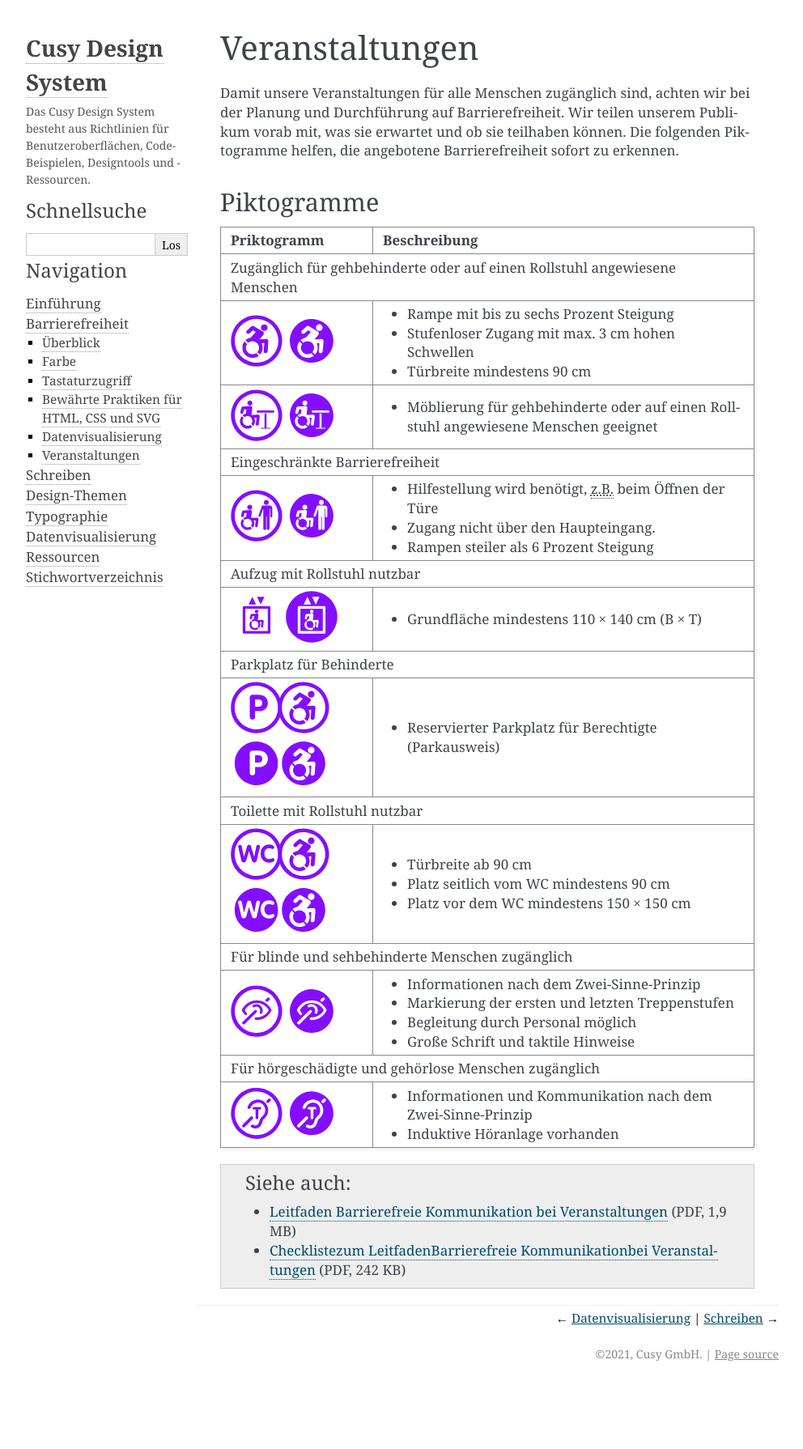
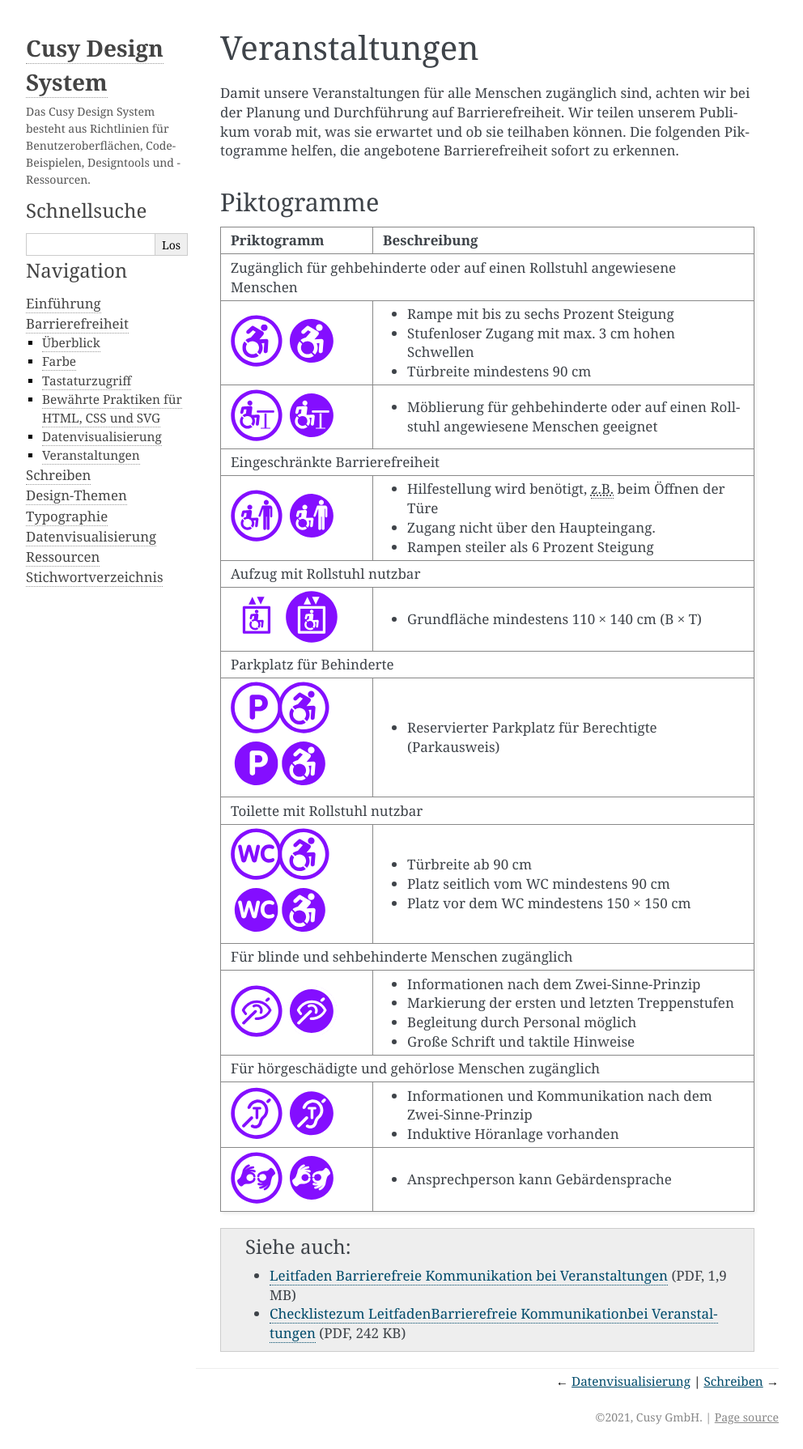
Before and after one commit to cusyio/cusy-design-system, a Sphinx documentation site: the page built from docs/accessibility/events.rst, in a window 1280 px wide. Shown: the whole page at 81% size, without its empty margins (148-1140 px from the left). Built offline with Sphinx 7.4.7, drawn with Linux system fonts in a browser that asks for light colours; before the commit the page ends 1712 px from its top, so only the background shows below that; some of the changed lines change nothing that is shown.

Commit message:
Add sign language

```diff
--- a/docs/accessibility/events.rst
+++ b/docs/accessibility/events.rst
@@ -9,72 +9,76 @@ Piktogramme helfen, die angebotene Barrierefreiheit sofort zu erkennen.
 Piktogramme
 -----------
 
-+-------------------------------+---------------------------------------+
-| Priktogramm                   | Beschreibung                          |
-+===============================+=======================================+
-| Zugänglich für gehbehinderte oder auf einen Rollstuhl angewiesene     |
-| Menschen                                                              |
-+-------------------------------+---------------------------------------+
-| .. image:: wheelchair.svg     | * Rampe mit bis zu sechs Prozent      |
-|    :height:  64px             |   Steigung                            |
-| .. image:: wheelchair-inv.svg | * Stufenloser Zugang mit max. 3 cm    |
-|    :height:  64px             |   hohen Schwellen                     |
-|                               | * Türbreite mindestens 90 cm          |
-+-------------------------------+---------------------------------------+
-| .. image:: furnishing.svg     | * Möblierung für gehbehinderte oder   |
-|    :height:  64px             |   auf einen Rollstuhl angewiesene     |
-| .. image:: furnishing-inv.svg |   Menschen geeignet                   |
-|    :height:  64px             |                                       |
-+-------------------------------+---------------------------------------+
-| Eingeschränkte Barrierefreiheit                                       |
-+-------------------------------+---------------------------------------+
-| .. image:: limited.svg        | * Hilfestellung wird benötigt,        |
-|    :height:  64px             |   :abbr:`z.B. (zum Beispiel)` beim    |
-| .. image:: limited-inv.svg    |   Öffnen der Türe                     |
-|    :height:  64px             | * Zugang nicht über den Haupteingang. |
-|                               | * Rampen steiler als 6 Prozent        |
-|                               |   Steigung                            |
-+-------------------------------+---------------------------------------+
-| Aufzug mit Rollstuhl nutzbar                                          |
-+-------------------------------+---------------------------------------+
-| .. image:: elevator.svg       | * Grundfläche mindestens              |
-|    :height:  64px             |   110 × 140 cm (B × T)                |
-| .. image:: elevator-inv.svg   |                                       |
-|     :height:  64px            |                                       |
-+-------------------------------+---------------------------------------+
-| Parkplatz für Behinderte                                              |
-+-------------------------------+---------------------------------------+
-| .. image:: parking.svg        | * Reservierter Parkplatz für          |
-|    :height:  64px             |   Berechtigte (Parkausweis)           |
-| .. image:: parking-inv.svg    |                                       |
-|     :height:  64px            |                                       |
-+-------------------------------+---------------------------------------+
-| Toilette mit Rollstuhl nutzbar                                        |
-+-------------------------------+---------------------------------------+
-| .. image:: toilet.svg         | * Türbreite ab 90 cm                  |
-|    :height:  64px             | * Platz seitlich vom WC mindestens    |
-| .. image:: toilet-inv.svg     |   90 cm                               |
-|    :height:  64px             | * Platz vor dem WC mindestens         |
-|                               |   150 × 150 cm                        |
-+-------------------------------+---------------------------------------+
-| Für blinde und sehbehinderte Menschen zugänglich                      |
-+-------------------------------+---------------------------------------+
-| .. image:: visual.svg         | * Informationen nach dem              |
-|    :height:  64px             |   Zwei-Sinne-Prinzip                  |
-| .. image:: visual-inv.svg     | * Markierung der ersten und letzten   |
-|    :height:  64px             |   Treppenstufen                       |
-|                               | * Begleitung durch Personal           |
-|                               |   möglich                             |
-|                               | * Große Schrift und taktile Hinweise  |
-+-------------------------------+---------------------------------------+
-| Für hörgeschädigte und gehörlose Menschen zugänglich                  |
-+-------------------------------+---------------------------------------+
-| .. image:: audio.svg          | * Informationen und Kommunikation     |
-|    :height:  64px             |   nach dem Zwei-Sinne-Prinzip         |
-| .. image:: audio-inv.svg      | * Induktive Höranlage vorhanden       |
-|    :height:  64px             |                                       |
-|                               |                                       |
-+-------------------------------+---------------------------------------+
++---------------------------------------+---------------------------------------+
+| Priktogramm                           | Beschreibung                          |
++=======================================+=======================================+
+| Zugänglich für gehbehinderte oder auf einen Rollstuhl angewiesene             |
+| Menschen                                                                      |
++---------------------------------------+---------------------------------------+
+| .. image:: wheelchair.svg             | * Rampe mit bis zu sechs Prozent      |
+|    :height:  64px                     |   Steigung                            |
+| .. image:: wheelchair-inv.svg         | * Stufenloser Zugang mit max. 3 cm    |
+|    :height:  64px                     |   hohen Schwellen                     |
+|                                       | * Türbreite mindestens 90 cm          |
++---------------------------------------+---------------------------------------+
+| .. image:: furnishing.svg             | * Möblierung für gehbehinderte oder   |
+|    :height:  64px                     |   auf einen Rollstuhl angewiesene     |
+| .. image:: furnishing-inv.svg         |   Menschen geeignet                   |
+|    :height:  64px                     |                                       |
++---------------------------------------+---------------------------------------+
+| Eingeschränkte Barrierefreiheit                                               |
++---------------------------------------+---------------------------------------+
+| .. image:: limited.svg                | * Hilfestellung wird benötigt,        |
+|    :height:  64px                     |   :abbr:`z.B. (zum Beispiel)` beim    |
+| .. image:: limited-inv.svg            |   Öffnen der Türe                     |
+|    :height:  64px                     | * Zugang nicht über den Haupteingang. |
+|                                       | * Rampen steiler als 6 Prozent        |
+|                                       |   Steigung                            |
++---------------------------------------+---------------------------------------+
+| Aufzug mit Rollstuhl nutzbar                                                  |
++---------------------------------------+---------------------------------------+
+| .. image:: elevator.svg               | * Grundfläche mindestens              |
+|    :height:  64px                     |   110 × 140 cm (B × T)                |
+| .. image:: elevator-inv.svg           |                                       |
+|     :height:  64px                    |                                       |
++---------------------------------------+---------------------------------------+
+| Parkplatz für Behinderte                                                      |
++---------------------------------------+---------------------------------------+
+| .. image:: parking.svg                | * Reservierter Parkplatz für          |
+|    :height:  64px                     |   Berechtigte (Parkausweis)           |
+| .. image:: parking-inv.svg            |                                       |
+|     :height:  64px                    |                                       |
++---------------------------------------+---------------------------------------+
+| Toilette mit Rollstuhl nutzbar                                                |
++---------------------------------------+---------------------------------------+
+| .. image:: toilet.svg                 | * Türbreite ab 90 cm                  |
+|    :height:  64px                     | * Platz seitlich vom WC mindestens    |
+| .. image:: toilet-inv.svg             |   90 cm                               |
+|    :height:  64px                     | * Platz vor dem WC mindestens         |
+|                                       |   150 × 150 cm                        |
++---------------------------------------+---------------------------------------+
+| Für blinde und sehbehinderte Menschen zugänglich                              |
++---------------------------------------+---------------------------------------+
+| .. image:: visual.svg                 | * Informationen nach dem              |
+|    :height:  64px                     |   Zwei-Sinne-Prinzip                  |
+| .. image:: visual-inv.svg             | * Markierung der ersten und letzten   |
+|    :height:  64px                     |   Treppenstufen                       |
+|                                       | * Begleitung durch Personal           |
+|                                       |   möglich                             |
+|                                       | * Große Schrift und taktile Hinweise  |
++---------------------------------------+---------------------------------------+
+| Für hörgeschädigte und gehörlose Menschen zugänglich                          |
++---------------------------------------+---------------------------------------+
+| .. image:: audio.svg                  | * Informationen und Kommunikation     |
+|    :height:  64px                     |   nach dem Zwei-Sinne-Prinzip         |
+| .. image:: audio-inv.svg              | * Induktive Höranlage vorhanden       |
+|    :height:  64px                     |                                       |
++---------------------------------------+---------------------------------------+
+| .. image:: sign-language.svg          | * Ansprechperson kann Gebärdensprache |
+|   :height: 64px                       |                                       |
+| .. image:: sign-language-inv.svg      |                                       |
+|   :height: 64px                       |                                       |
++---------------------------------------+---------------------------------------+
 
 .. seealso::
    * `Leitfaden Barrierefreie Kommunikation bei Veranstaltungen
```
Also changed, not shown: docs/accessibility/sign-language-inv.svg (added), docs/accessibility/sign-language.svg (added).
